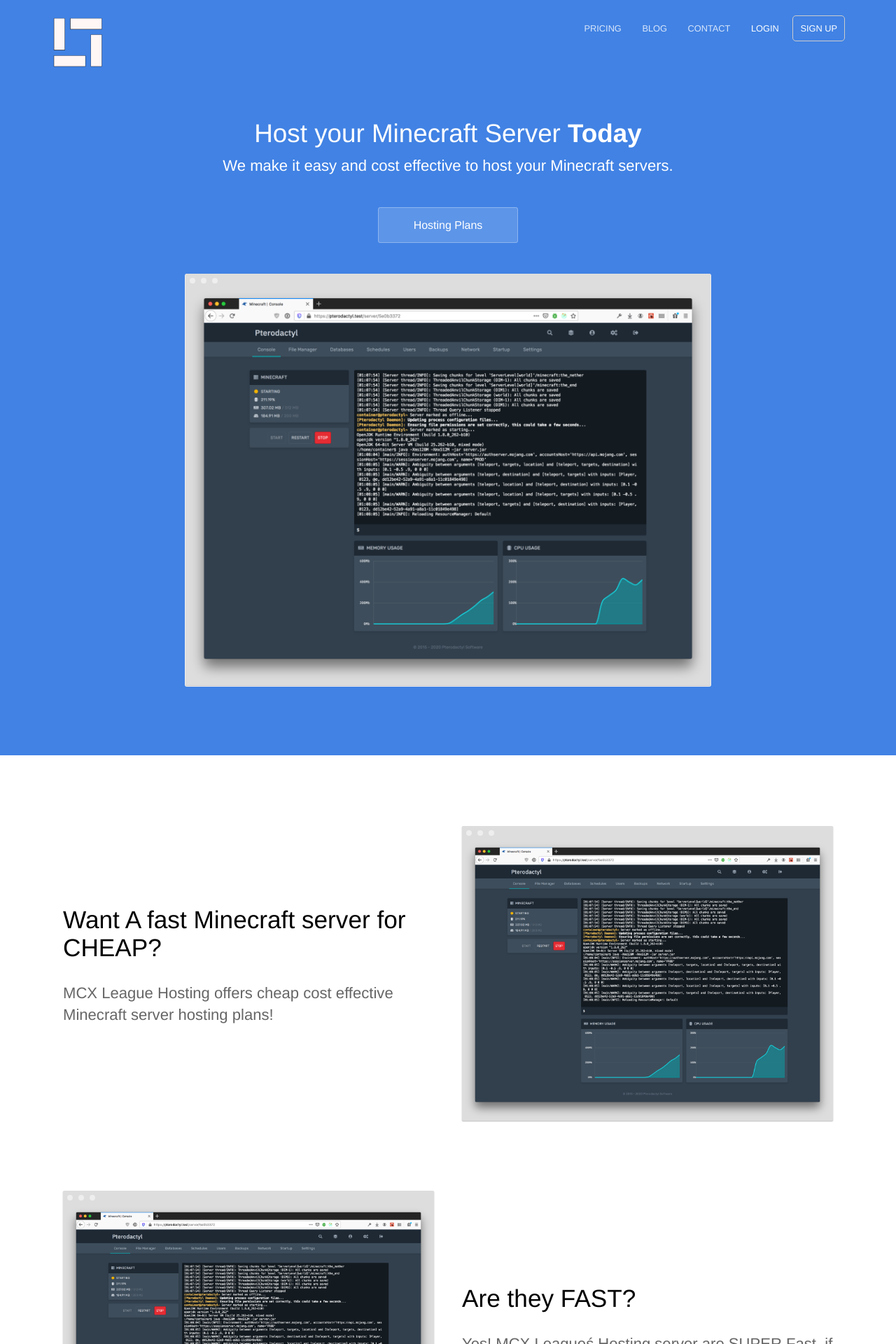
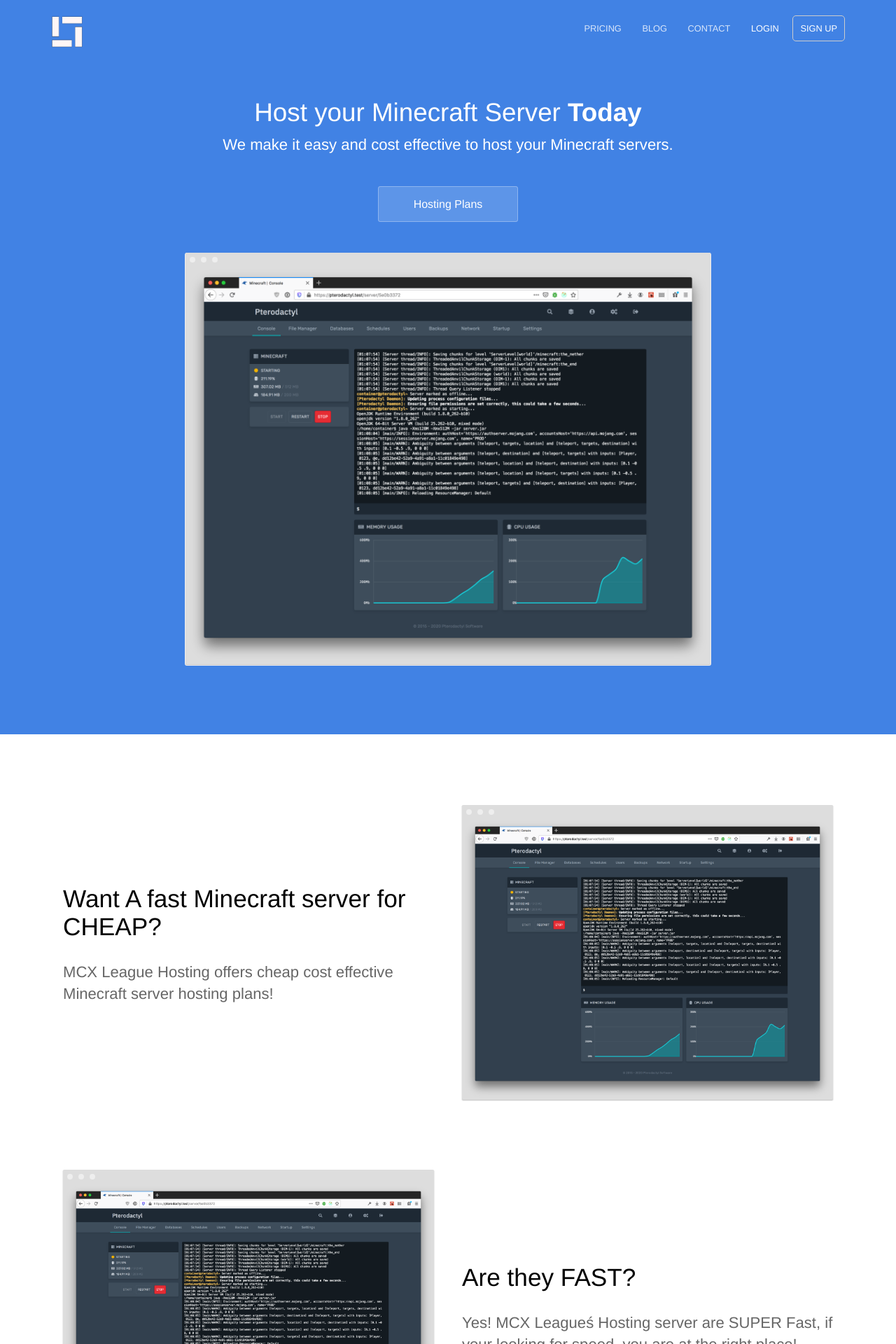
Before and after one commit to mcxleague/server-hosting, a Jekyll site: the page built from index.html, in a window 1280 px wide. Shown: the top 1920 px of the page at 70% size. Built offline with Jekyll 4.4.1, drawn with Linux system fonts in a browser that asks for light colours.

Commit message:
Update default.html

```diff
--- a/_layouts/default.html
+++ b/_layouts/default.html
@@ -23,7 +23,7 @@
 	<body>
 		<header>
 			<div class="container">
-				<div class="company-name"><a href="{{ site.baseurl }}/"><img src="{{ site.baseurl }}/images/New Project.png" alt="Hydra Logo" width="80" height="80" /></a></div>
+				<div class="company-name"><a href="{{ site.baseurl }}/"><img src="{{ site.baseurl }}/images/New Project.png" alt="Logo" width="50" height="50" /></a></div>
 				{% include navigation.html %}
 			</div>
 		</header>
```
